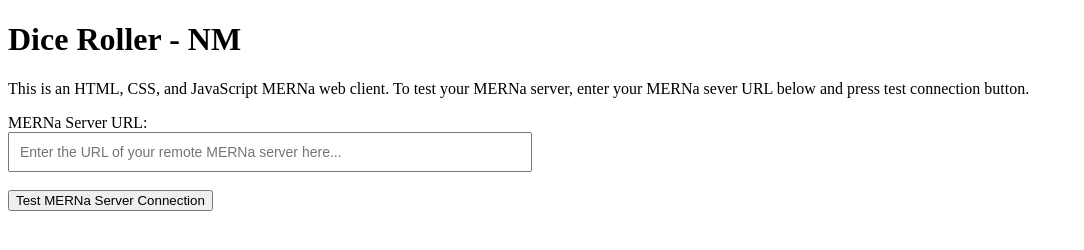
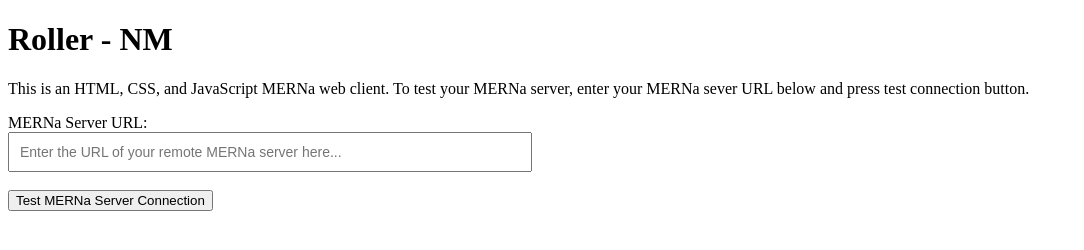
Before and after one commit to nicolemagdz/dice-static, a plain HTML site: page index.html in a window 1280 px wide. Shown: the whole page, without its empty margins (0-1084 px from the left). Drawn offline with Linux system fonts and the light colour scheme.

Commit message:
Change name to Roller

```diff
--- a/index.html
+++ b/index.html
@@ -2,7 +2,7 @@
 <html lang="en">
   <head>
     <meta charset="UTF-8" />
-    <title>Dice Roller</title>
+    <title>Roller</title>
 	<style>
 		#urlInput {
             width: 500px;
@@ -20,7 +20,7 @@
     </style>
 </head>
 <body>
-	<h1>Dice Roller - NM</h1>
+	<h1>Roller - NM</h1>
 	<p>This is an HTML, CSS, and JavaScript MERNa web client. To test your MERNa server, enter your
 	MERNa sever URL below and press test connection button.</p>
 
```
